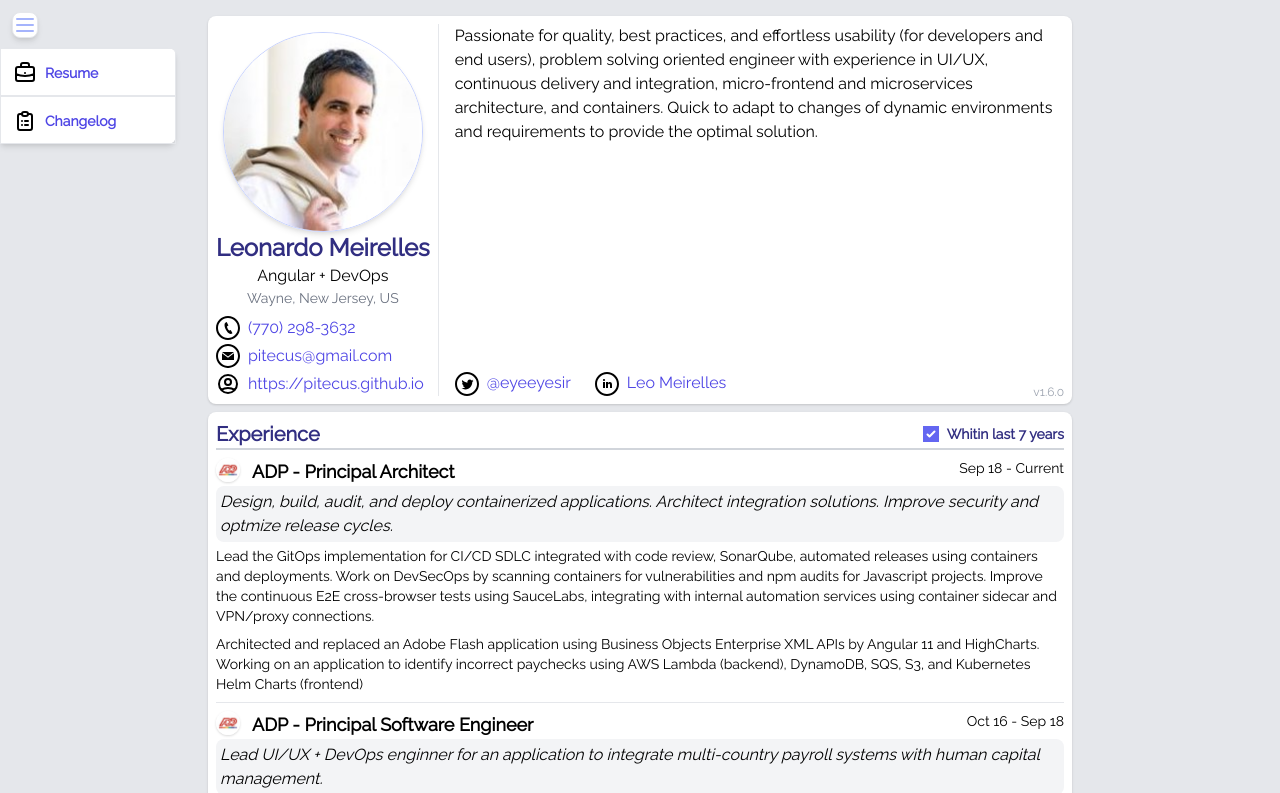
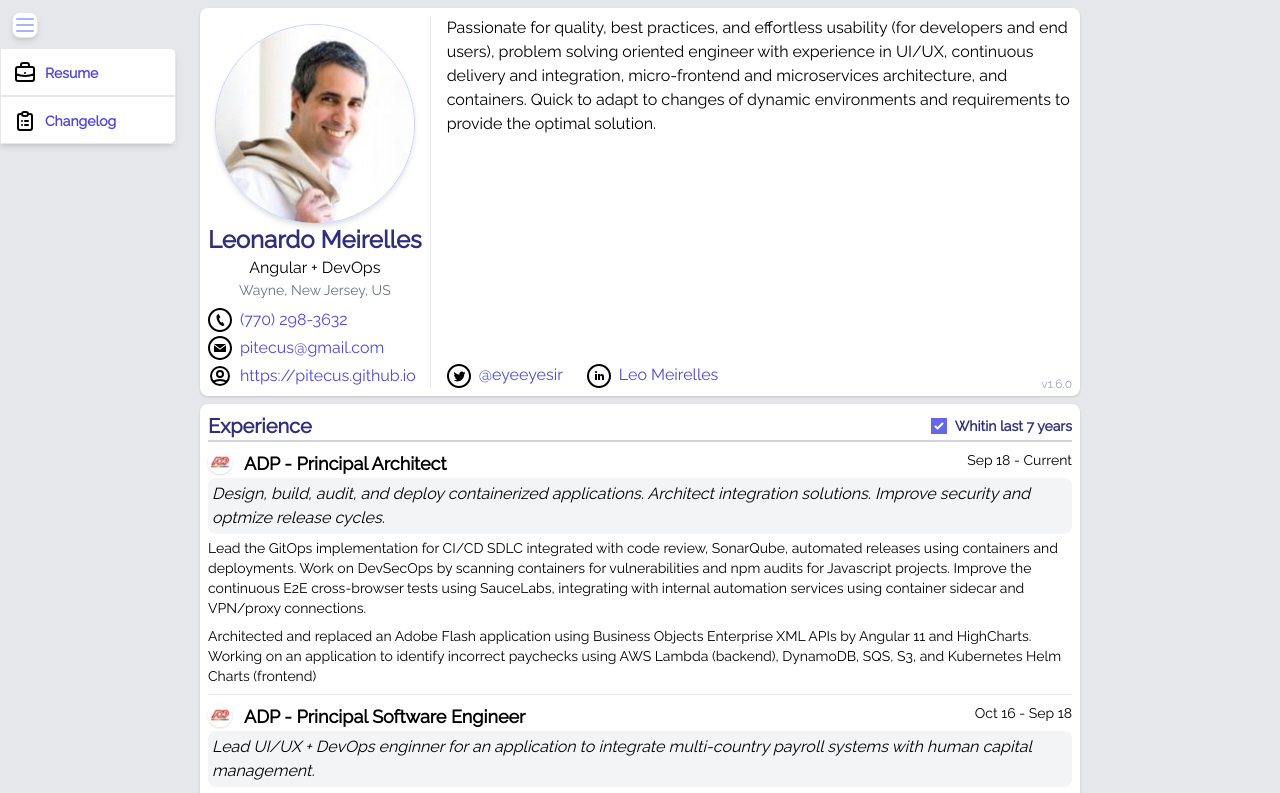
Before and after one commit to pitecus/meirelles, an Angular app: page /#/resume in a window 1280 px wide. Shown: the top 793 px of the page. Built offline with nearby package versions, Linux system fonts and the light colour scheme.

Commit message:
refactor: combine two tags into a single one

```diff
--- a/src/app/resume/resume.component.html
+++ b/src/app/resume/resume.component.html
@@ -1,5 +1,4 @@
-<div class="min-h-screen flex justify-center">
-  <div class="flex flex-col justify-between p-4 space-y-2 min-h-screen max-w-4xl">
+<div class="flex flex-col justify-between p-2 space-y-2 min-h-screen max-w-4xl">
   <!-- Header -->
   <header *ngIf="resume && resume.basics"
     class="p-2 rounded-lg bg-white shadow print:shadow-none flex sm:flex-row flex-col sm:space-x-4 print:flex-row print:space-x-4">
@@ -292,7 +291,7 @@
       <p class="inline align-middle">Git Repo</p>
     </a>
     <!-- Changelog -->
-      <a class=" whitespace-nowrap"
+    <a class="whitespace-nowrap"
       routerLink="/changelog">
       <svg xmlns="http://www.w3.org/2000/svg"
         class="inline h-6 w-6 stroke-current text-black mr-1"
@@ -312,4 +311,3 @@
     </div>
   </footer>
 </div>
-</div>
```
Lines whose indentation alone changed are shown as unchanged.
